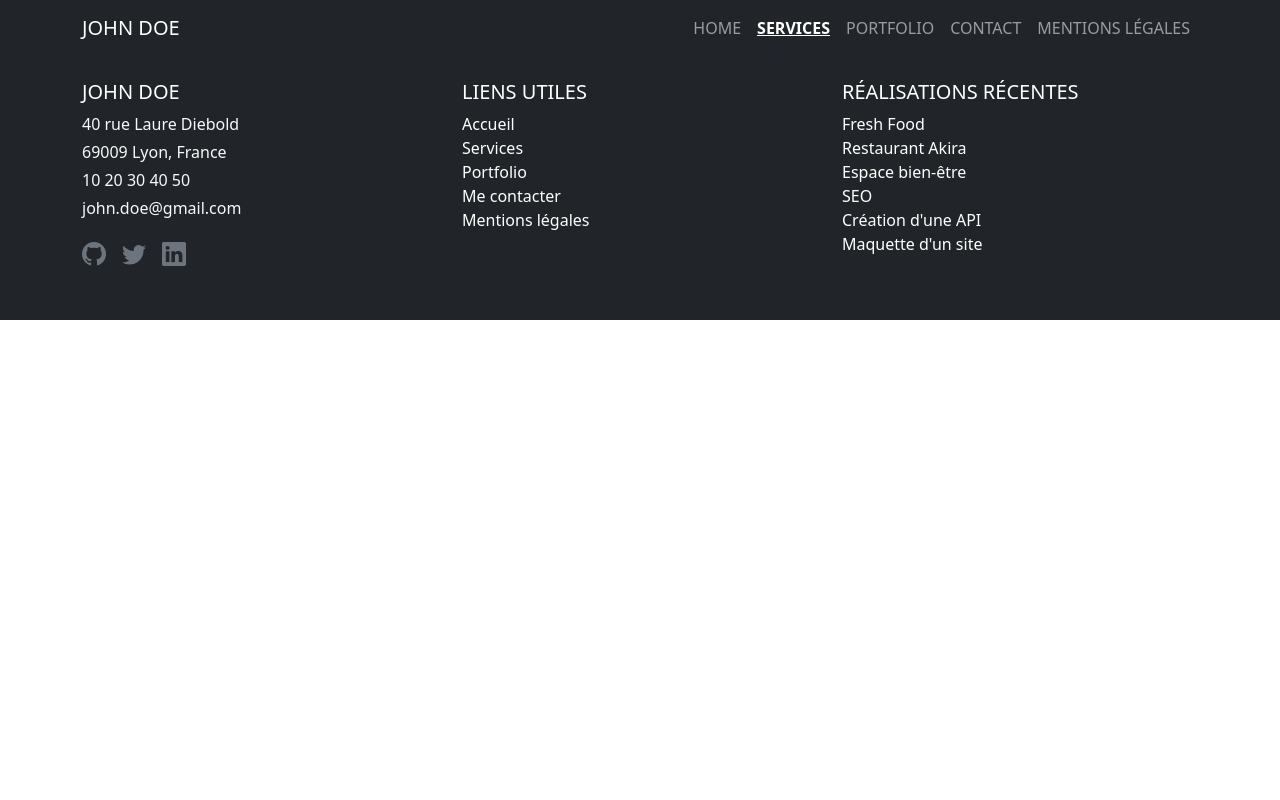
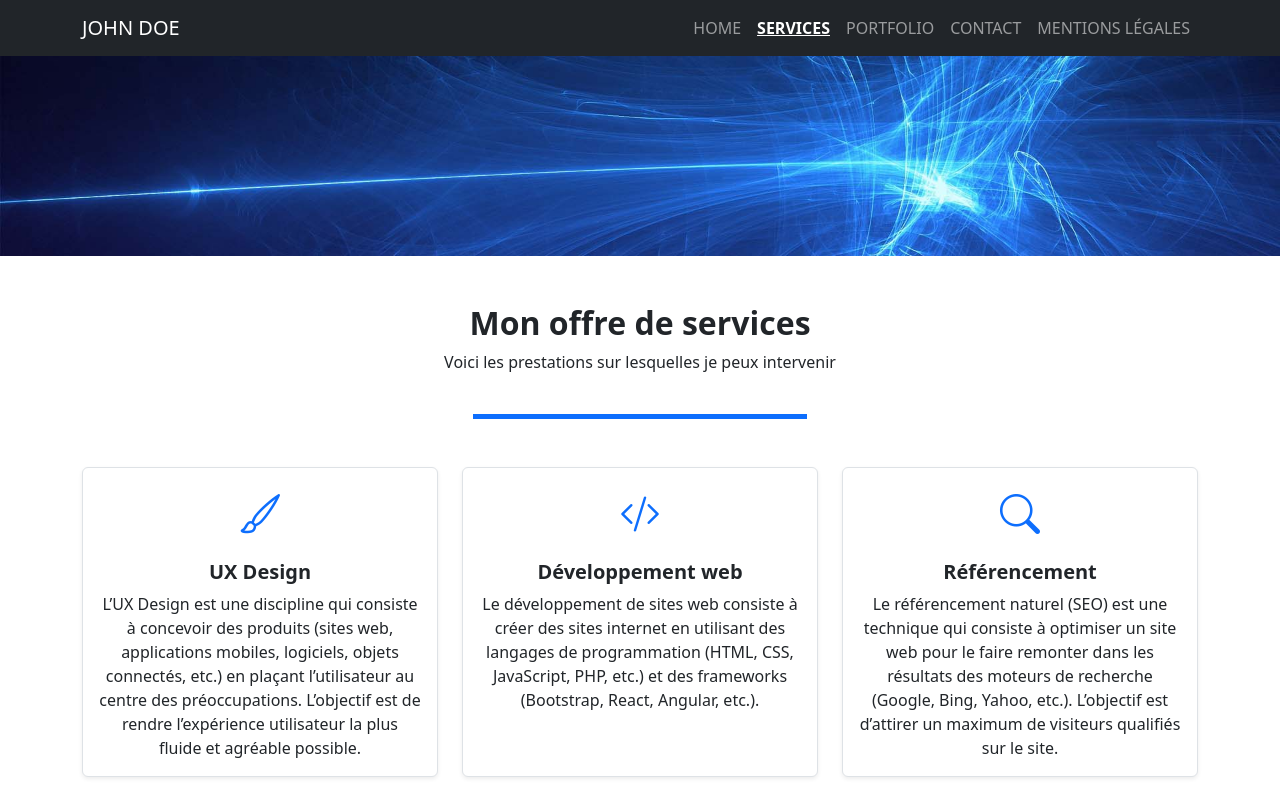
Before and after one commit to olflin/portfolio, a React (Create React App) app: page /services in a window 1280 px wide. Shown: the top 800 px of the page. Built offline with nearby package versions, Linux system fonts and the light colour scheme.

Commit message:
ajout page portfolio service ainsi que le coponent cardservice

```diff
--- a/src/assets/styles/CardProject.css
+++ b/src/assets/styles/CardProject.css
@@ -1,5 +1,6 @@
 .card-project {
   transition: transform 0.3s ease, background-color 0.3s ease, box-shadow 0.3s ease;
+  height: 100%;
 }
 
 .card-project:hover {
@@ -10,5 +11,7 @@
 
 .card-project .card-img-top {
   object-fit: cover;
-  height: 100%;
 }
+.button-project {
+  width: 40%;
+}
--- /dev/null
+++ b/src/assets/styles/CardService.css
@@ -0,0 +1,8 @@
+.card-service {
+  transition: transform 0.3s ease;
+  border-radius: 6px;
+}
+
+.card-service:hover {
+  transform: translateY(-5px);
+}
--- /dev/null
+++ b/src/assets/styles/Portfolio.css
@@ -0,0 +1,5 @@
+.banner-img {
+  width: 100%;
+  height: auto;
+  object-fit: cover;
+}
--- a/src/components/CardProject.jsx
+++ b/src/components/CardProject.jsx
@@ -1,14 +1,16 @@
 import { Card, Button } from 'react-bootstrap';
 import '../assets/styles/CardProject.css';
 
+
 function CardProject({ title, description, imageSrc, projectLink, sources }) {
   return (
-    <Card className="card-project h-100 text-center">
+    <Card className="card-project text-center">
       <Card.Img variant="top" src={imageSrc} alt={title} />
-      <Card.Body className="d-flex flex-column">
+      <Card.Body className="d-flex flex-column align-items-center">
         <Card.Title className='fs-4 fw-bold'>{title}</Card.Title>
         <Card.Text className="flex-grow-1">{description}</Card.Text>
         <Button
+          className="button-project mt-auto"
           variant="primary"
           href={projectLink}
           target="_blank"
--- a/src/components/CardService.jsx
+++ b/src/components/CardService.jsx
@@ -0,0 +1,18 @@
+import { Card } from 'react-bootstrap';
+import '../assets/styles/CardService.css';
+
+function CardService({ icon, title, description }) {
+  return (
+    <Card className="card-service text-center h-100 shadow-sm border">
+      <Card.Body>
+        <div className="icon-wrapper mb-3">
+          <i className={`bi ${icon} fs-1 text-primary`}></i>
+        </div>
+        <Card.Title className="fw-bold">{title}</Card.Title>
+        <Card.Text>{description}</Card.Text>
+      </Card.Body>
+    </Card>
+  );
+}
+
+export default CardService;
--- a/src/pages/Portfolio.jsx
+++ b/src/pages/Portfolio.jsx
@@ -1,12 +1,15 @@
 import { Container, Row, Col } from 'react-bootstrap';
 import CardProject from '../components/CardProject';
+import '../assets/styles/Portfolio.css';
+
+
 import FreshFood from '../assets/img/portfolio/fresh-food.jpg'
 import Akira from '../assets/img/portfolio/restaurant-japonais.jpg'
 import BienEtre from '../assets/img/portfolio/espace-bien-etre.jpg'
 import Seo from '../assets/img/portfolio/seo.jpg'
 import Api from '../assets/img/portfolio/coder.jpg'
 import Maquette from '../assets/img/portfolio/screens.jpg'
-
+import Banner from '../assets/img/banner.jpg';
 
 
 const projects = [
@@ -56,11 +59,16 @@ const projects = [
 
 function Portfolio() {
   return (
-    <Container className="my-5">
-      <h2 className="text-center fw-bold mb-4">Réalisations</h2>
-      <Row className="g-4">
+
+    <Container fluid className="portfolio mb-5 p-0">
+      <img src={Banner} alt="Portfolio Banner" className="img-fluid mb-4 banner-img" />
+      <h2 className="text-center fw-bold mb-4">Portfolio</h2>
+      <p className="text-center">Voici quelques-unes de mes réalisations.</p>
+      <div className='section-contact border-bottom border-primary border-5 mb-5 pb-3'>
+      </div>
+      <Row className="mx-5 px-5 mt-1">
         {projects.map((p, i) => (
-          <Col key={i} xs={12} md={6} lg={4}>
+          <Col xs={12} md={6} lg={4} key={i} className="mb-4">
             <CardProject {...p} />
           </Col>
         ))}
--- a/src/pages/Services.jsx
+++ b/src/pages/Services.jsx
@@ -1,8 +1,64 @@
+import { Container, Row, Col } from 'react-bootstrap';
+import CardService from '../components/CardService';
+
+import Banner from '../assets/img/banner.jpg';
 
 
 
+const services = [
+  {
+    icon: 'bi-brush',
+    title: 'UX Design',
+    description:
+      "L’UX Design est une discipline qui consiste à concevoir des produits (sites web, applications mobiles, logiciels, objets connectés, etc.) en plaçant l’utilisateur au centre des préoccupations. L’objectif est de rendre l’expérience utilisateur la plus fluide et agréable possible.",
+  },
+  {
+    icon: 'bi-code-slash',
+    title: 'Développement web',
+    description:
+      "Le développement de sites web consiste à créer des sites internet en utilisant des langages de programmation (HTML, CSS, JavaScript, PHP, etc.) et des frameworks (Bootstrap, React, Angular, etc.).",
+  },
+  {
+    icon: 'bi-search',
+    title: 'Référencement',
+    description:
+      "Le référencement naturel (SEO) est une technique qui consiste à optimiser un site web pour le faire remonter dans les résultats des moteurs de recherche (Google, Bing, Yahoo, etc.). L’objectif est d’attirer un maximum de visiteurs qualifiés sur le site.",
+  },
+];
+
 function Services() {
+  return (
+    <div>
+      <img
+        src= {Banner}
+        alt="Bannière"
+        className="img-fluid w-100"
+        style={{ maxHeight: '250px', objectFit: 'cover' }}
+      />
 
+      <Container className="my-5">
+        <h2 className="text-center fw-bold">Mon offre de services</h2>
+        <p className="text-center fw-light mb-4">
+          Voici les prestations sur lesquelles je peux intervenir
+        </p>
+        <div
+          className="boderSevice border-bottom border-primary border-5 mb-5 pb-3"
+          style={{
+            width: '30%',
+            margin: 'auto',
+          }}
+        ></div>
 
+        <Row className="g-4">
+          {services.map((service, index) => (
+            <Col key={index} xs={12} md={6} lg={4}>
+              <CardService {...service} />
+            </Col>
+          ))}
+        </Row>
+      </Container>
+    </div>
+  );
 }
+
 export default Services;
```
